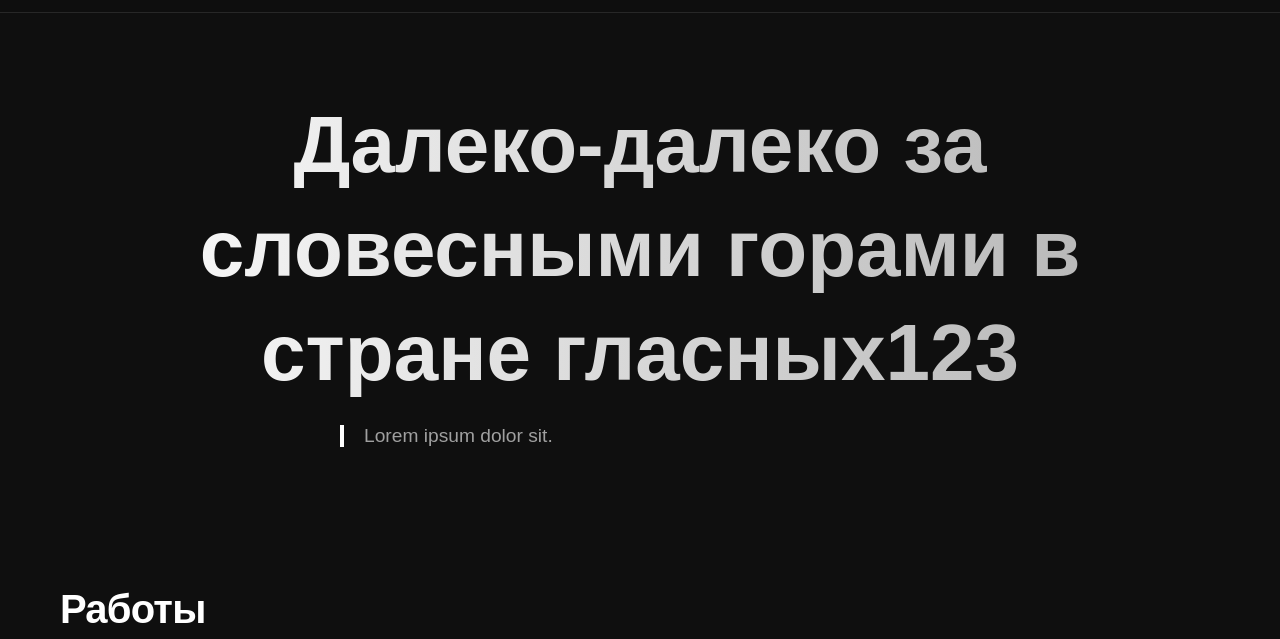
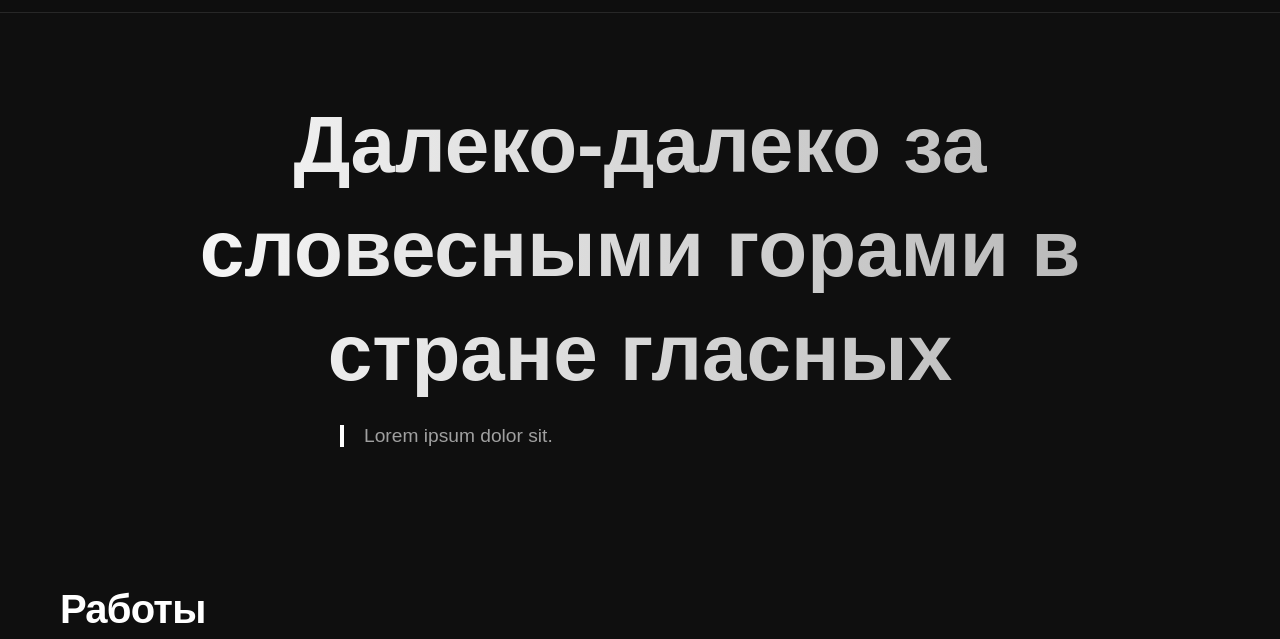
Before and after one commit to StingAv/portfolio, a plain HTML site: page adventure1/index.html in a window 1280 px wide. Shown: the part 152-791 px from the top of the page. Drawn offline with Linux system fonts and the light colour scheme.

Commit message:
delete-123

```diff
--- a/adventure1/index.html
+++ b/adventure1/index.html
@@ -19,7 +19,7 @@
     <main>
         <section class="title">
             <div class="container">
-                <h1 class="textContainer">Далеко-далеко за словесными горами в стране гласных123</h1>
+                <h1 class="textContainer">Далеко-далеко за словесными горами в стране гласных</h1>
                 <p class="textInfo">Lorem ipsum dolor sit.</p>
             </div>
         </section>
```
